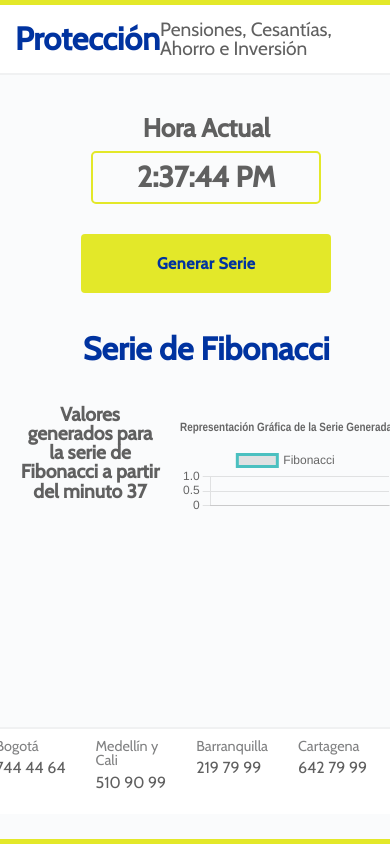
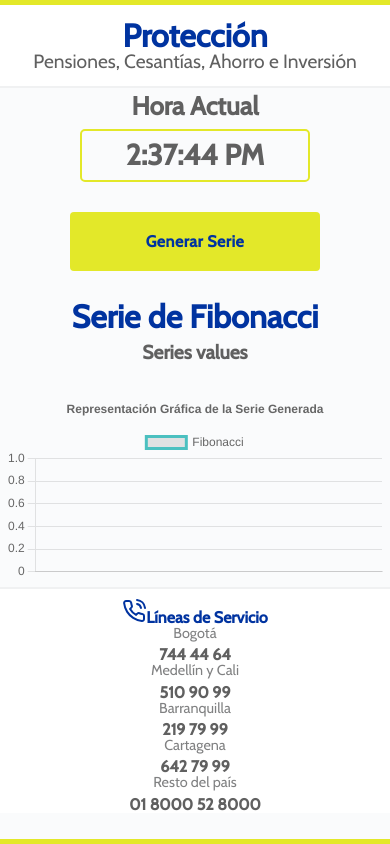
Before and after one commit to lexxRedds/proteccion, a React (Create React App) app: page / in a window 390 px wide. Built offline with nearby package versions, Linux system fonts and the light colour scheme.

Commit message:
Some  style and responsive fixes

```diff
--- a/src/components/Home.js
+++ b/src/components/Home.js
@@ -9,9 +9,14 @@ function Home() {
     setInterval(() => setCurrentTime(new Date()), 1000);
   }
 
+
   function handleClick() {
     const time = currentTime.toLocaleTimeString();
     const [hours, minutes, seconds] = time.split(':');
+
+    const valuesHeader = document.querySelector("h4");
+    valuesHeader.textContent = `Valores generados para la serie de Fibonacci a partir del minuto ${minutes}`;
+
 
     const minute1 = Math.floor(minutes / 10);
     const minute2 = minutes % 10;
@@ -49,7 +54,7 @@ function Home() {
           <h1>Serie de Fibonacci</h1>
         </section>
         <section className='series-values'>
-          <h4>Valores generados para la serie de Fibonacci a partir del minuto {currentTime.getMinutes()}</h4>
+          <h4>Series values</h4>
           <p>
             {fibo.map((value, index) => (
               <span key={index}>{value} </span>
--- a/src/styles/App.css
+++ b/src/styles/App.css
@@ -9,7 +9,9 @@ body {
 .App {
     margin: 5px 0px;
     background-color: #fafbfc;
-    height: calc(100vh - 10px);
+    display: flex;
+    flex-direction: column;
+    min-height: calc(100vh - 10px);
 }
 
 header {
@@ -100,8 +102,8 @@ main section:nth-child(2) h1 {
 main section:nth-child(3) {
     grid-area: values;
     display: flex;
-    flex-wrap: wrap;
-    align-content: center;
+    flex-direction: column;
+    text-align: center;
 }
 
 main section:nth-child(3) h4 {
@@ -123,12 +125,12 @@ footer {
     width: 100%;
     display: flex;
     justify-content: center;
-    position: fixed;
-    bottom: 30px;
 }
 
 footer .footer-title {
     padding: 0 40px;
+    color: #0033a0;
+    font-weight: bold;
 }
 
 footer .footer-section {
@@ -139,4 +141,36 @@ footer .footer-section p.caption {
     font-size: 0.9rem;
     color: #808182;
     margin-bottom: 7px;
+    text-align: center;
 }
+
+footer .footer-section p.bold {
+    text-align: center;
+    font-weight: bold;
+}
+/*************(Media Queries)***************/
+
+@media (max-width: 1080px) {
+    .App {
+        height: calc(100% - 10px);
+    }
+
+    main {
+        padding: 5px;
+        gap: 10px;
+        grid-template-columns: auto;
+        grid-template-rows: repeat(4, auto);
+        grid-template-areas:
+            "time"
+            "name"
+            "values"
+            "graph";
+    }
+}
+
+@media (max-width: 600px) {
+    header, footer {
+        flex-direction: column;
+        align-items: center;
+    }
+}
```
